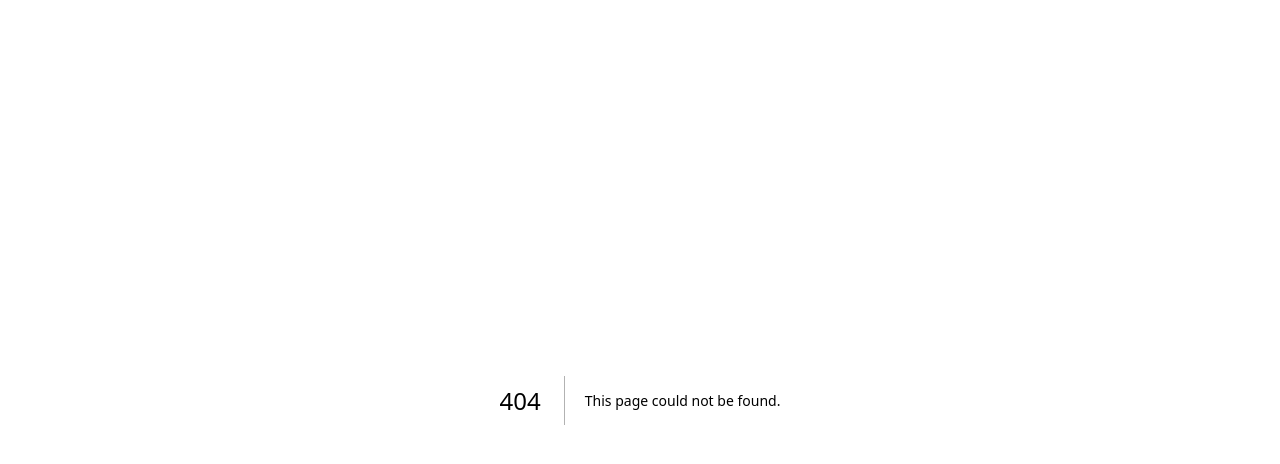
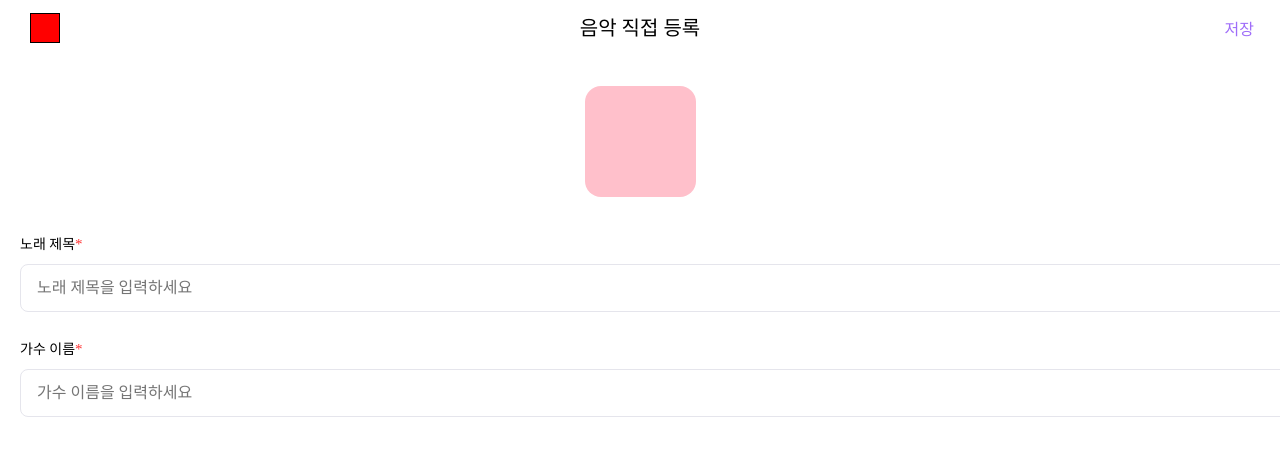
Before and after one commit to mrbrightsiide/purply, a Next.js app: page /search/create in a window 1280 px wide. Before the commit this address had no page. Shown: the top 464 px of the page. Built offline with nearby package versions, Linux system fonts and the light colour scheme.

Commit message:
add:음악 직접 등록 페이지 추가 완료

```diff
--- a/src/components/atom/BackBtnHeader.tsx
+++ b/src/components/atom/BackBtnHeader.tsx
@@ -1,19 +1,35 @@
+/* eslint-disable @typescript-eslint/no-unused-expressions */
 import { css } from '@emotion/react';
 import styled from '@emotion/styled';
+import { useRouter } from 'next/router';
 
-export const BackBtnHeader = ({ title }: { title?: string }) => {
+export const BackBtnHeader = ({
+  title,
+  subContent,
+  onGoBack,
+}: {
+  title?: string;
+  subContent?: React.ReactNode;
+  onGoBack?: () => void;
+}) => {
+  const router = useRouter();
+
   return (
     <Wrapper>
       <BackAnchor
         css={css`
           border: 1px solid black;
         `}
-        onClick={(e) => e.preventDefault()}
+        onClick={(e) => {
+          e.preventDefault();
+          onGoBack ? onGoBack() : router.back();
+        }}
         href='/'
       >
         {/* <img src='' alt='' /> */}
       </BackAnchor>
       {title && <Title>{title}</Title>}
+      {subContent}
     </Wrapper>
   );
 };
@@ -38,5 +54,10 @@ const Wrapper = styled.div`
   justify-content: center;
   flex-direction: row;
   padding: 14px 0;
-  height: 56px;
+  height: calc(56px - 14px * 2);
+  position: fixed;
+  width: 100%;
+  margin-left: -20px;
+  background-color: white;
+  top: 0;
 `;
--- /dev/null
+++ b/src/components/atom/TextInput.tsx
@@ -0,0 +1,78 @@
+import styled from '@emotion/styled';
+import { useRef } from 'react';
+
+export const TextInput = ({
+  placeholder,
+  onChangeInput,
+}: {
+  placeholder: string;
+  onChangeInput: (e: React.ChangeEvent<HTMLInputElement>) => void;
+}) => {
+  return (
+    <>
+      <Wrapper>
+        <Input type='text' placeholder={placeholder} onChange={onChangeInput} />
+      </Wrapper>
+    </>
+  );
+};
+
+export const TextInputWithLabel = ({
+  placeholder,
+  label,
+  onChangeInput,
+  isOptional = false,
+}: {
+  placeholder: string;
+  label: string;
+  onChangeInput: (e: React.ChangeEvent<HTMLInputElement>) => void;
+  isOptional?: boolean;
+}) => {
+  const inputRef = useRef<HTMLInputElement>(null);
+
+  return (
+    <div>
+      <Label>
+        {label}
+        {!isOptional && <span>*</span>}
+      </Label>
+      <Wrapper
+        onClick={() => {
+          if (inputRef.current) {
+            inputRef.current.focus();
+          }
+        }}
+      >
+        <Input
+          ref={inputRef}
+          type='text'
+          placeholder={placeholder}
+          onChange={onChangeInput}
+        />
+      </Wrapper>
+    </div>
+  );
+};
+
+const Wrapper = styled.div`
+  width: 100%;
+  border: 1px solid #e5e5ec;
+  border-radius: 8px;
+  padding: 14px 16px;
+`;
+
+const Input = styled.input`
+  height: 100%;
+`;
+
+const Label = styled.label`
+  display: block;
+  font-size: 14px;
+  margin-bottom: 12px;
+  font-weight: 500;
+
+  span {
+    font-size: 15px;
+    color: ${({ theme }) => theme.color.point_red};
+  }
+`;
--- /dev/null
+++ b/src/pages/search/create/index.tsx
@@ -0,0 +1,78 @@
+import { BackBtnHeader } from '@/components/atom/BackBtnHeader';
+import { TextInputWithLabel } from '@/components/atom/TextInput';
+import styled from '@emotion/styled';
+import { useRouter } from 'next/router';
+import { useState } from 'react';
+
+const Index = () => {
+  const [title, setTitle] = useState('');
+  const [singer, setSinger] = useState('');
+  const router = useRouter();
+
+  const handleSaveClick = () => {
+    if (!title || !singer) {
+      return alert('노래 제목과 가수 이름을 모두 입력해주세요.');
+    }
+    router.push({
+      pathname: '/create_card',
+      query: { title, singer },
+    });
+  };
+
+  return (
+    <PageWrapper>
+      <BackBtnHeader
+        title='음악 직접 등록'
+        subContent={<SaveIco onClick={handleSaveClick}>저장</SaveIco>}
+      />
+      <Icon></Icon>
+      <LabelWrapper>
+        <TextInputWithLabel
+          label='노래 제목'
+          onChangeInput={(e) => setTitle(e.target.value)}
+          placeholder='노래 제목을 입력하세요'
+        />
+        <TextInputWithLabel
+          label='가수 이름'
+          placeholder='가수 이름을 입력하세요'
+          onChangeInput={(e) => setSinger(e.target.value)}
+        />
+      </LabelWrapper>
+    </PageWrapper>
+  );
+};
+
+export default Index;
+
+const PageWrapper = styled.div`
+  padding: 0 20px;
+  margin-top: 56px;
+  min-height: 100vh;
+  display: flex;
+  flex-direction: column;
+  max-width: 100%;
+`;
+
+const LabelWrapper = styled.div`
+  display: flex;
+  flex-direction: column;
+  gap: 30px;
+`;
+
+const Icon = styled.div`
+  width: 111px;
+  height: 111px;
+  background-color: pink;
+  margin: 30px auto 40px auto;
+  border-radius: 16px;
+`;
+
+const SaveIco = styled.button`
+  position: absolute;
+  right: 20px;
+  font-size: 16px;
+  font-weight: 500;
+  background-color: transparent;
+  border: none;
+  color: ${({ theme }) => theme.primary[700]};
+`;
--- a/src/theme/theme.d.ts
+++ b/src/theme/theme.d.ts
@@ -4,6 +4,11 @@ import '@emotion/react';
 export const theme: Theme = {
   primary: {
     600: '#B287FF',
+    700: '#9F6DF9',
+  },
+  color: {
+    black: '#000000',
+    point_red: '#FF3535',
   },
   font: {
     gray_03: '#999999',
@@ -15,6 +20,11 @@ declare module '@emotion/react' {
   export interface Theme {
     primary: {
       600: '#B287FF';
+      700: '#9F6DF9';
+    };
+    color: {
+      black: '#000000';
+      point_red: '#FF3535';
     };
     font: {
       gray_03: '#999999';
```
Also changed, not shown: src/pages/search/index.tsx (+6 -2 lines).
